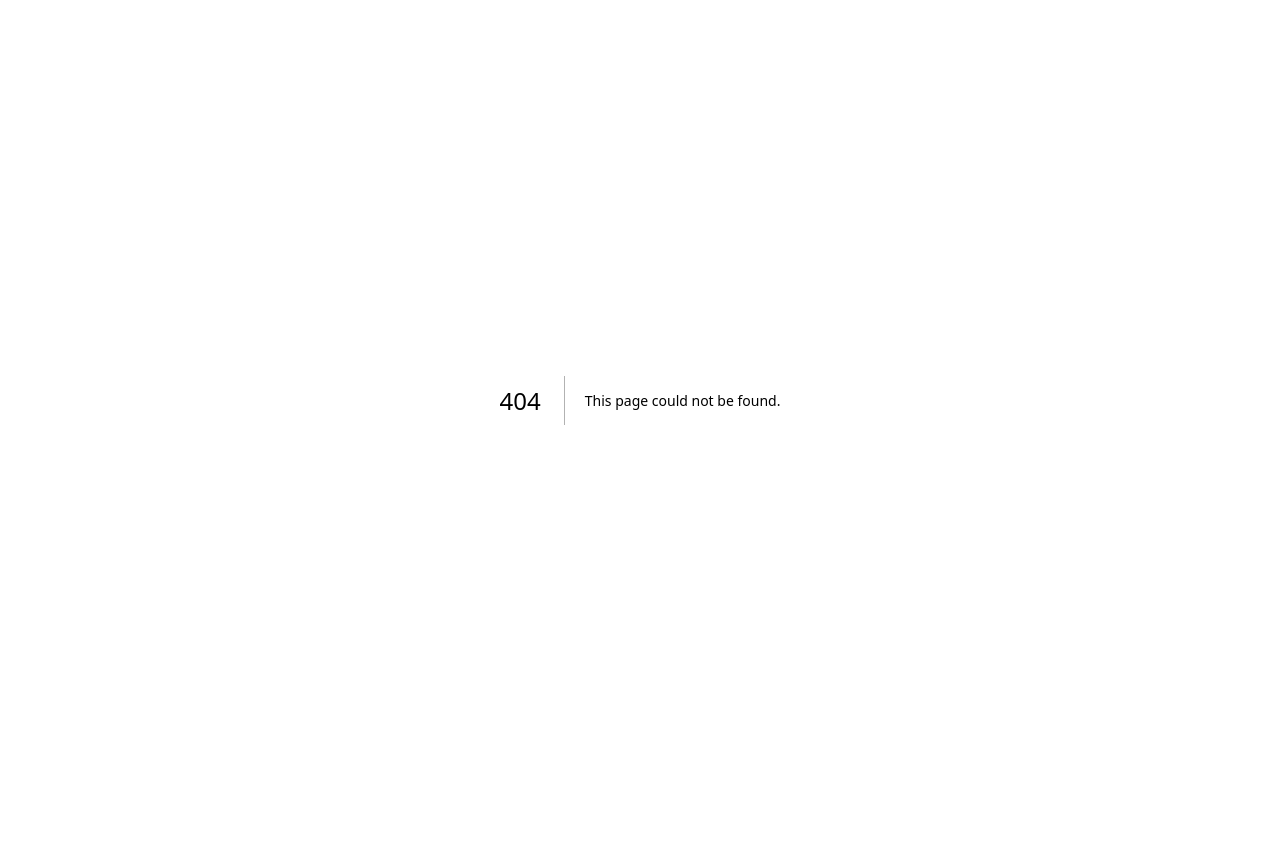
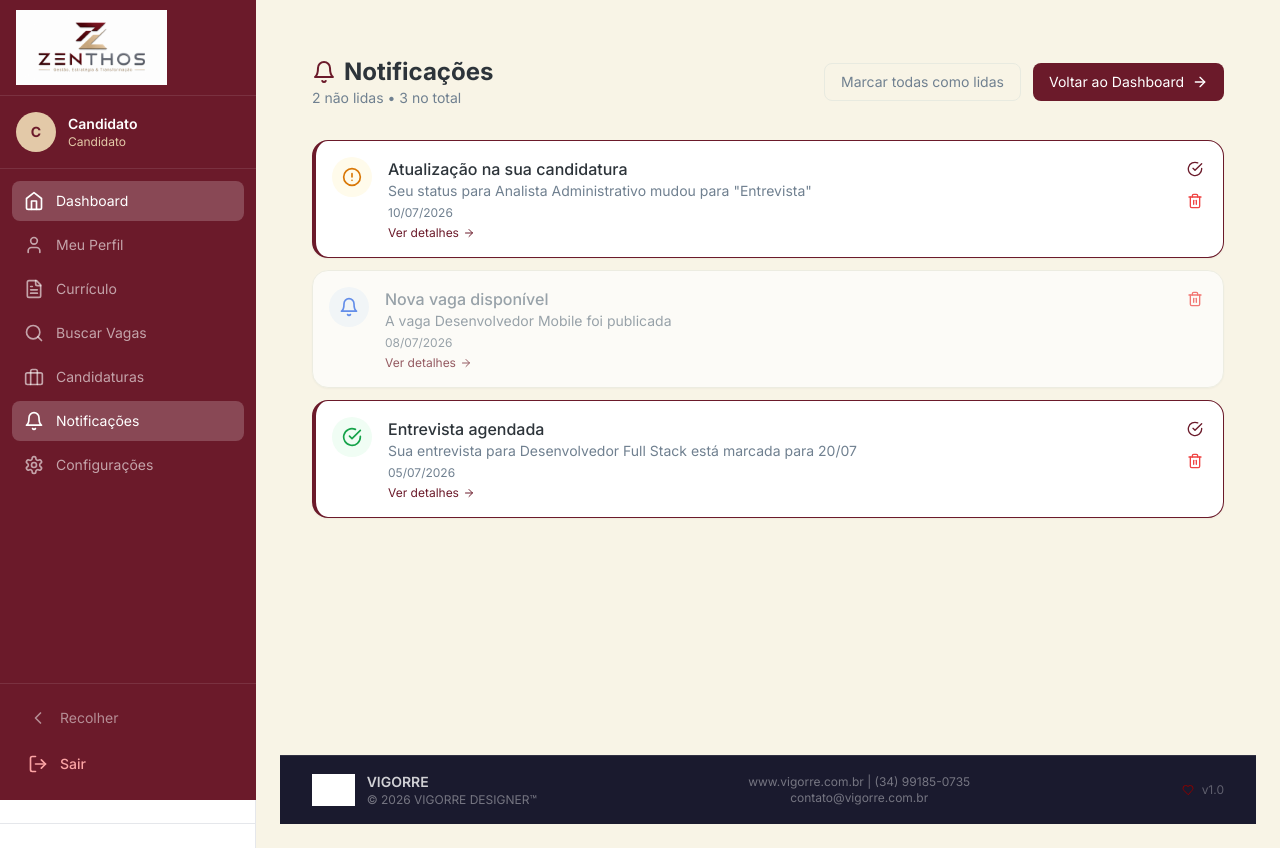
Before and after one commit to trivoroficial/consult_recruit, a Next.js app: page /candidato/notificacoes in a window 1280 px wide. Before the commit this address had no page. Before the commit the page ends 800 px from the top, so only its background shows below. Built offline with nearby package versions, Linux system fonts and the light colour scheme; grey boxes are pictures that could not be loaded.

Commit message:
Create page.tsx

```diff
--- /dev/null
+++ b/src/app/(dashboard)/candidato/notificacoes/page.tsx
@@ -0,0 +1,189 @@
+'use client'
+
+import { useState } from 'react'
+import { useRouter } from 'next/navigation'
+import { DashboardFooter } from '@/components/dashboard/DashboardFooter'
+import { Bell, CheckCircle, Calendar, Briefcase, User, Trash2, AlertCircle, XCircle, ArrowRight } from 'lucide-react'
+
+export default function CandidatoNotificacoes() {
+  const router = useRouter()
+  const [notificacoes, setNotificacoes] = useState([
+    {
+      id: 1,
+      titulo: 'Atualização na sua candidatura',
+      descricao: 'Seu status para Analista Administrativo mudou para "Entrevista"',
+      data: '10/07/2026',
+      lida: false,
+      tipo: 'warning',
+      link: '/candidato/candidaturas/1'
+    },
+    {
+      id: 2,
+      titulo: 'Nova vaga disponível',
+      descricao: 'A vaga Desenvolvedor Mobile foi publicada',
+      data: '08/07/2026',
+      lida: true,
+      tipo: 'info',
+      link: '/candidato/vagas'
+    },
+    {
+      id: 3,
+      titulo: 'Entrevista agendada',
+      descricao: 'Sua entrevista para Desenvolvedor Full Stack está marcada para 20/07',
+      data: '05/07/2026',
+      lida: false,
+      tipo: 'success',
+      link: '/candidato/entrevistas/1'
+    },
+  ])
+
+  const marcarComoLida = (id: number) => {
+    setNotificacoes(prev =>
+      prev.map(n => n.id === id ? { ...n, lida: true } : n)
+    )
+  }
+
+  const excluirNotificacao = (id: number) => {
+    setNotificacoes(prev => prev.filter(n => n.id !== id))
+  }
+
+  const marcarTodasComoLidas = () => {
+    setNotificacoes(prev =>
+      prev.map(n => ({ ...n, lida: true }))
+    )
+  }
+
+  const getTipoIcon = (tipo: string) => {
+    const icons: Record<string, any> = {
+      'info': Bell,
+      'success': CheckCircle,
+      'warning': AlertCircle,
+      'error': XCircle
+    }
+    return icons[tipo] || Bell
+  }
+
+  const getTipoColor = (tipo: string) => {
+    const colors: Record<string, string> = {
+      'info': 'bg-blue-50 text-blue-600',
+      'success': 'bg-green-50 text-green-600',
+      'warning': 'bg-yellow-50 text-yellow-600',
+      'error': 'bg-red-50 text-red-600'
+    }
+    return colors[tipo] || 'bg-[#F8F4E6] text-[#708090]'
+  }
+
+  const naoLidas = notificacoes.filter(n => !n.lida).length
+
+  return (
+    <div className="min-h-screen bg-[#F8F4E6] flex flex-col">
+      <div className="flex-1 p-8">
+        <div className="mb-8">
+          <div className="flex items-center justify-between">
+            <div>
+              <h1 className="text-2xl font-bold text-[#2D343A] flex items-center gap-2">
+                <Bell className="h-6 w-6 text-[#6B1A2A]" />
+                Notificações
+              </h1>
+              <p className="text-sm text-[#708090]">
+                {naoLidas} não lidas • {notificacoes.length} no total
+              </p>
+            </div>
+            <div className="flex gap-3">
+              {naoLidas > 0 && (
+                <button
+                  onClick={marcarTodasComoLidas}
+                  className="px-4 py-2 border border-[#E8EAE0] rounded-lg hover:bg-[#F8F4E6] transition text-sm text-[#708090]"
+                >
+                  Marcar todas como lidas
+                </button>
+              )}
+              <button
+                onClick={() => router.push('/candidato/dashboard')}
+                className="px-4 py-2 bg-[#6B1A2A] text-white rounded-lg hover:bg-[#4A0E1A] transition text-sm flex items-center gap-2"
+              >
+                Voltar ao Dashboard
+                <ArrowRight className="h-4 w-4" />
+              </button>
+            </div>
+          </div>
+        </div>
+
+        {notificacoes.length === 0 ? (
+          <div className="bg-white rounded-2xl shadow-sm border border-[#E8EAE0] p-12 text-center">
+            <Bell className="h-12 w-12 text-[#708090] mx-auto mb-4" />
+            <p className="text-[#708090]">Nenhuma notificação</p>
+            <button
+              onClick={() => router.push('/candidato/dashboard')}
+              className="mt-4 px-6 py-2 bg-[#6B1A2A] text-white rounded-lg hover:bg-[#4A0E1A] transition"
+            >
+              Voltar ao Dashboard
+            </button>
+          </div>
+        ) : (
+          <div className="space-y-3">
+            {notificacoes.map((item) => {
+              const Icon = getTipoIcon(item.tipo)
+              const color = getTipoColor(item.tipo)
+              return (
+                <div
+                  key={item.id}
+                  className={`bg-white rounded-2xl shadow-sm border ${item.lida ? 'border-[#E8EAE0] opacity-70' : 'border-[#6B1A2A] border-l-4'} p-4 hover:shadow-md transition cursor-pointer`}
+                  onClick={() => {
+                    if (item.link) {
+                      router.push(item.link)
+                    }
+                  }}
+                >
+                  <div className="flex items-start gap-4">
+                    <div className={`w-10 h-10 rounded-full flex items-center justify-center ${color}`}>
+                      <Icon className="h-5 w-5" />
+                    </div>
+                    <div className="flex-1">
+                      <p className={`font-medium ${item.lida ? 'text-[#708090]' : 'text-[#2D343A]'}`}>
+                        {item.titulo}
+                      </p>
+                      <p className="text-sm text-[#708090]">{item.descricao}</p>
+                      <p className="text-xs text-[#708090] mt-1">{item.data}</p>
+                      {item.link && (
+                        <button className="text-xs text-[#6B1A2A] hover:underline mt-1 flex items-center gap-1">
+                          Ver detalhes
+                          <ArrowRight className="h-3 w-3" />
+                        </button>
+                      )}
+                    </div>
+                    <div className="flex flex-col items-end gap-2">
+                      {!item.lida && (
+                        <button
+                          onClick={(e) => {
+                            e.stopPropagation()
+                            marcarComoLida(item.id)
+                          }}
+                          className="p-1 hover:bg-[#F8F4E6] rounded-lg transition"
+                          title="Marcar como lida"
+                        >
+                          <CheckCircle className="h-4 w-4 text-[#6B1A2A]" />
+                        </button>
+                      )}
+                      <button
+                        onClick={(e) => {
+                          e.stopPropagation()
+                          excluirNotificacao(item.id)
+                        }}
+                        className="p-1 hover:bg-red-50 rounded-lg transition"
+                        title="Excluir"
+                      >
+                        <Trash2 className="h-4 w-4 text-red-500" />
+                      </button>
+                    </div>
+                  </div>
+                </div>
+              )
+            })}
+          </div>
+        )}
+      </div>
+      <DashboardFooter />
+    </div>
+  )
+}
```
